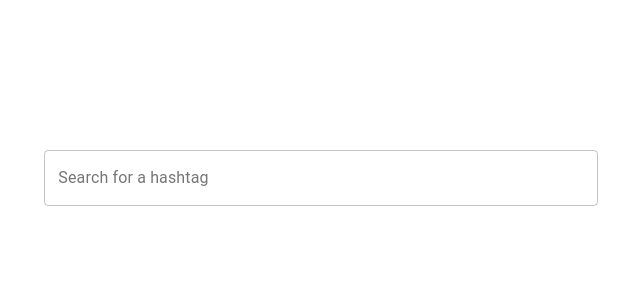
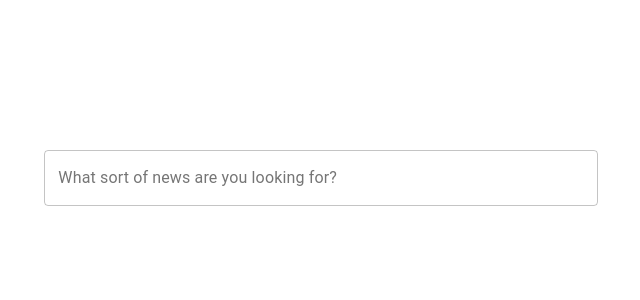
Before and after one commit to itsvarung/twitter-analyser, a React (Create React App) app in the folder twitter-analyser/: page / in a window 1280 px wide. Shown: the top 300 px of the page, without its empty margins (319-959 px from the left). Built offline with nearby package versions, Linux system fonts and the light colour scheme.

Commit message:
check to ensure empty strings dont go through

```diff
--- a/twitter-analyser/src/SearchBar.tsx
+++ b/twitter-analyser/src/SearchBar.tsx
@@ -21,7 +21,9 @@ const SearchBar: React.FC<Props> = props => {
   const [searchTerm, setSearchTerm] = React.useState("");
   function keyPress(keyCodeValue: any) {
     if (keyCodeValue == 13) {
-      props.onSearchTermChanged(searchTerm);
+      if (searchTerm.length != 0) {
+        props.onSearchTermChanged(searchTerm);
+      }
     }
   }
   return (
@@ -38,7 +40,7 @@ const SearchBar: React.FC<Props> = props => {
           >
             <TextField
               id="outlined-basic"
-              label="Search for a hashtag"
+              label="What sort of news are you looking for?"
               variant="outlined"
               fullWidth
               onChange={event => {
```
